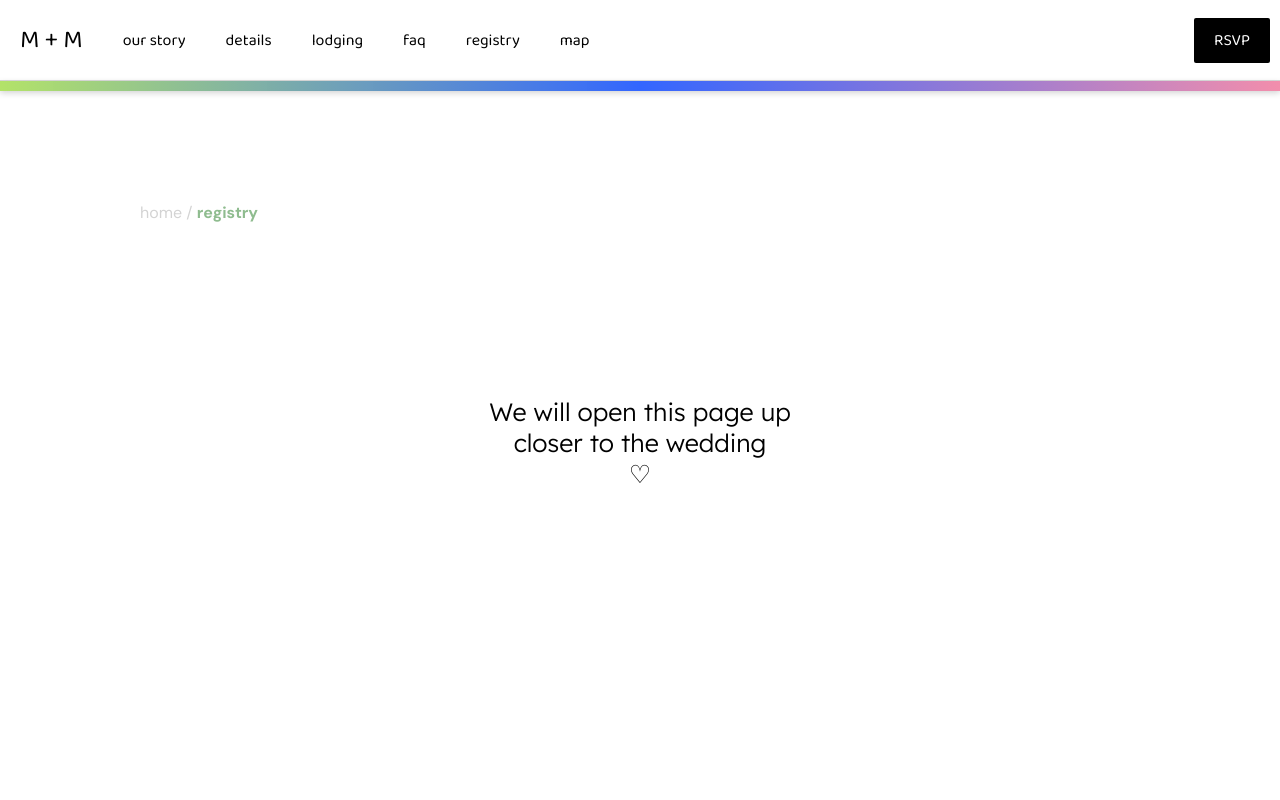
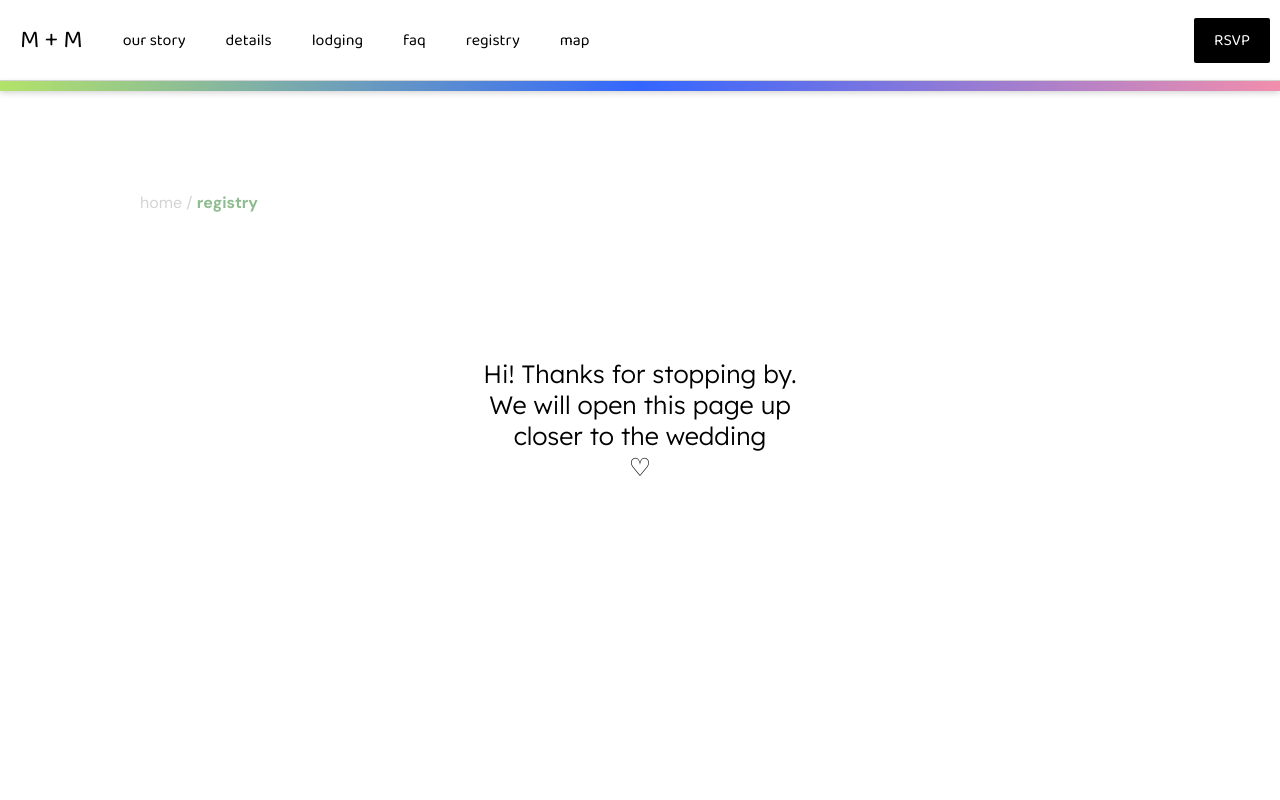
Before and after one commit to mkbonini/wedding_public, a React (Create React App) app: page /registry in a window 1280 px wide. Shown: the top 800 px of the page. Built offline with nearby package versions, Linux system fonts and the light colour scheme.

Commit message:
update text on registry

```diff
--- a/src/views/Registry.tsx
+++ b/src/views/Registry.tsx
@@ -10,16 +10,14 @@ const RegistryPage = styled.div<{ visible: boolean }>`
 	justify-content: center;
 	align-items: center;
 	flex-direction: column;
-	min-height: 800px;
+	padding-top: 8rem;
 	filter: ${(p) => (p.visible ? 'blur(8px)' : 'unset')};
 `;
 
 const Title = styled.div`
-	display: flex;
-	justify-content: center;
-	align-items: center;
 	padding: 20px;
-	height: 50vh;
+	height: 500px;
+	padding-top: 8rem;
 	h1 {
 		font-size: 25px;
 		color: black;
@@ -39,6 +37,8 @@ export default function Registry({ visible }) {
 					<Breadcrumbs location={'registry'} />
 					<Title>
 						<h1>
+							Hi! Thanks for stopping by.
+							<br />
 							We will open this page up <br />
 							closer to the wedding <br />♡
 						</h1>
```
